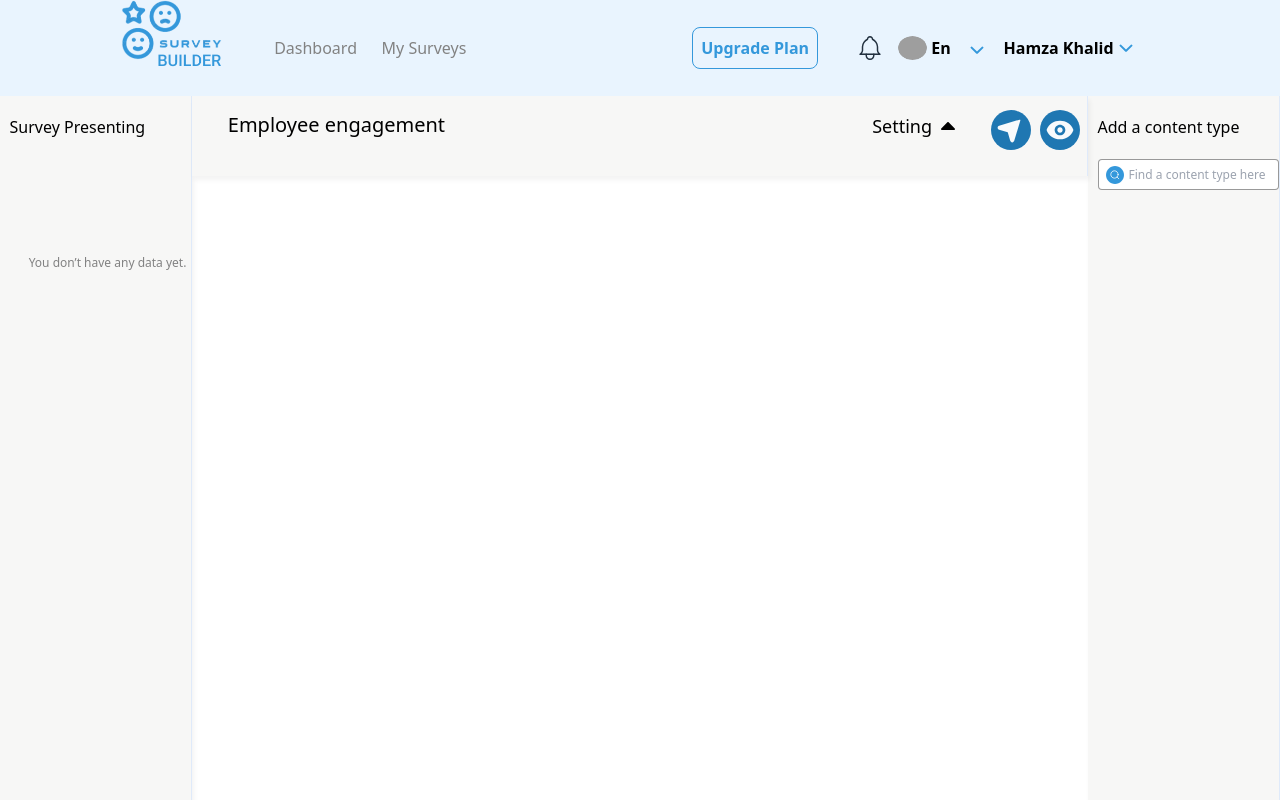
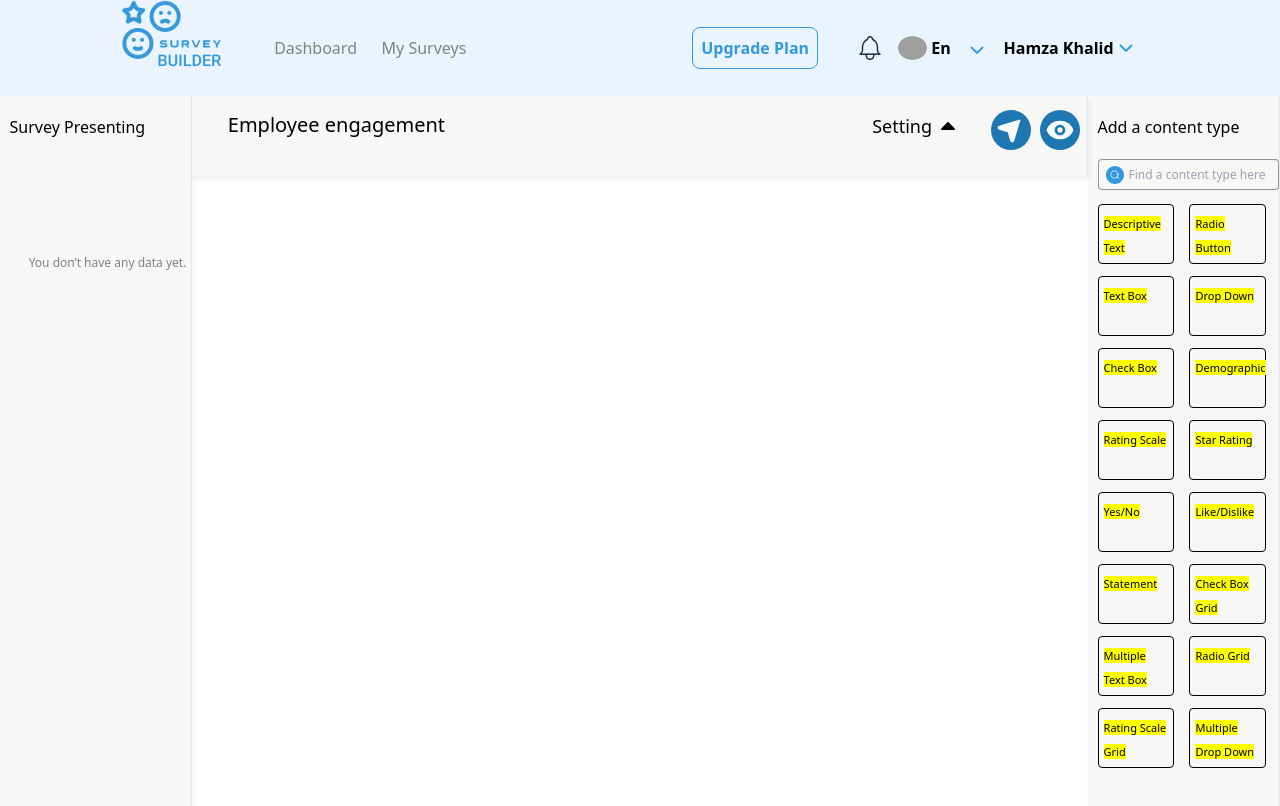
Before and after one commit to hamzakhalid910/Survey-Builder, a React (Vite) app: page /surveydashboard in a window 1280 px wide. Shown: the top 806 px of the page. Built offline with nearby package versions, Linux system fonts and the light colour scheme; grey boxes are pictures that could not be loaded.

Commit message:
update: "added draggable components in the right menu."

```diff
--- a/package.json
+++ b/package.json
@@ -12,6 +12,8 @@
   "dependencies": {
     "@reduxjs/toolkit": "^2.2.5",
     "react": "^18.2.0",
+    "react-dnd": "^16.0.1",
+    "react-dnd-html5-backend": "^16.0.1",
     "react-dom": "^18.2.0",
     "react-redux": "^9.1.2",
     "react-router-dom": "^6.23.1",
--- a/src/Components/Common/FindContent/style.scss
+++ b/src/Components/Common/FindContent/style.scss
@@ -10,7 +10,7 @@
       .search-input {
         width: 100%; /* Adjust width as needed */
         height: 80%;
-
+        background-color: #F7F7F6;
         padding: 10px;
         padding-left: 30px;
         font-size: 12px;
@@ -21,11 +21,11 @@
 
       .search-icon {
         position: absolute;
-
         top: 40%;
         transform: translateY(-50%);
         cursor: pointer;
          /* Color of the SVG icon */
       }
+
     }
   }
--- a/src/Components/CustomDropdown/index.jsx
+++ b/src/Components/CustomDropdown/index.jsx
@@ -40,7 +40,7 @@ const CustomDropdown = ({ options, value, onChange, placeholder }) => {
         <Search />
       </div>
       <div className="custom-dropdown--arrow-icon" onClick={handleArrowClick}>
-      <SvgIconRenderer isOpen={isOpen} type='DropDown'/>
+        <SvgIconRenderer isOpen={isOpen} type="DropDown" />
       </div>
 
       {isOpen && (
--- /dev/null
+++ b/src/Components/DraggableComponent/ComponentRender/index.jsx
@@ -0,0 +1,34 @@
+import React from 'react';
+import SmallComponent from '../SmallComponent/index';
+import './style.scss'
+
+const ComponentRender = () => {
+  const componentsData = [
+    { name: 'Descriptive Text' },
+    { name: 'Radio Button' },
+    { name: 'Text Box' },
+    { name: 'Drop Down' },
+    { name: 'Check Box' },
+    { name: 'Demographic' },
+    { name: 'Rating Scale' },
+    { name: 'Star Rating' },
+    { name: 'Yes/No' },
+    { name: 'Like/Dislike' },
+    { name: 'Statement' },
+    { name: 'Check Box Grid' },
+    { name: 'Multiple Text Box' },
+    { name: 'Radio Grid' },
+    { name: 'Rating Scale Grid' },
+    { name: 'Multiple Drop Down' },
+  ];
+
+  return (
+    <div className='hey'>
+      {componentsData.map((data, index) => (
+        <SmallComponent key={index} name={data.name} />
+      ))}
+    </div>
+  );
+};
+
+export default ComponentRender;
--- /dev/null
+++ b/src/Components/DraggableComponent/ComponentRender/style.scss
@@ -0,0 +1,8 @@
+.hey{
+    display: flex;
+  flex-wrap: wrap;
+  width: 100%; /* Adjust width as needed */
+
+
+
+}
--- /dev/null
+++ b/src/Components/DraggableComponent/SmallComponent/index.jsx
@@ -0,0 +1,25 @@
+import React from 'react';
+import { useDrag } from 'react-dnd';
+import './style.scss';
+
+const SmallComponent = ({ name }) => {
+  const [{ isDragging }, drag] = useDrag(() => ({
+    type: 'COMPONENT',
+    item: { name },
+    collect: (monitor) => ({
+      isDragging: monitor.isDragging(),
+    }),
+  }));
+
+  return (
+    <div
+      ref={drag}
+      className="small-component"
+      style={{ opacity: isDragging ? 0.5 : 1 }}
+    >
+      <span className='name'>{name}</span>
+    </div>
+  );
+};
+
+export default SmallComponent;
--- /dev/null
+++ b/src/Components/DraggableComponent/SmallComponent/style.scss
@@ -0,0 +1,17 @@
+.small-component {
+    border: 1px solid black;
+    border-radius: 4px;
+    margin: 6px;
+    margin-left: 5%;
+    padding: 5px;
+    width: 40%;
+    height: 60px;
+
+
+    .name{
+        font-size: 11px;
+        background-color: yellow;
+        align-items: center;
+    }
+
+  }
--- a/src/Components/SurveyDashboard/LeftMenu/style.scss
+++ b/src/Components/SurveyDashboard/LeftMenu/style.scss
@@ -3,7 +3,7 @@
   position: absolute;
 
 
-  height: calc(100% - 12vh); /* Full height minus height of the header */
+  height: 100%; /* Full height minus height of the header */
   width: 15%; /* Adjust width as needed */
   background-color: #F7F7F6;
   border-right: 1px solid #C7DEFF80;
--- a/src/Components/SurveyDashboard/RightMenu/index.jsx
+++ b/src/Components/SurveyDashboard/RightMenu/index.jsx
@@ -1,19 +1,21 @@
 // RightMenu.jsx
-import React from 'react';
-import './style.scss';
-import { SearchTemplates } from '../../Common/SearchTemplate';
-import FindContent from '../../Common/FindContent';
+import React from "react";
+import "./style.scss";
+import { SearchTemplates } from "../../Common/SearchTemplate";
+import FindContent from "../../Common/FindContent";
+import ComponentRender from "../../DraggableComponent/ComponentRender";
 
 function RightMenu() {
   return (
     <div className="right-menu--parent">
-
-      <div className='right-menu--child1'>
-        <span className='right-menu--child1 title'>Add a content type</span>
-        <div className='right-menu--child1 search'>
-        <FindContent/>
+      <div className="right-menu--child1">
+        <span className="right-menu--child1 title">Add a content type</span>
+        <div className="right-menu--child1 search">
+          <FindContent />
         </div>
-
+      </div>
+      <div>
+      <ComponentRender/>
       </div>
 
     </div>
--- a/src/Components/SurveyDashboard/RightMenu/style.scss
+++ b/src/Components/SurveyDashboard/RightMenu/style.scss
@@ -3,7 +3,7 @@
   position: absolute;
   /* Height of the header */
   right: 0;
-  height: calc(100% - 12vh); /* Full height minus height of the header */
+  height: 100%;  /* Full height minus height of the header */
   width: 15%; /* Adjust width as needed */
   background-color: #F7F7F6;
   border-right: 1px solid #C7DEFF80;
--- /dev/null
+++ b/src/Context/DnDContext.jsx
@@ -0,0 +1,12 @@
+import { HTML5Backend } from 'react-dnd-html5-backend';
+import { DndProvider } from 'react-dnd';
+
+const DnDContext = ({ children }) => {
+  return (
+    <DndProvider backend={HTML5Backend}>
+      {children}
+    </DndProvider>
+  );
+};
+
+export default DnDContext;
--- a/src/Pages/SurveyDashboard/index.jsx
+++ b/src/Pages/SurveyDashboard/index.jsx
@@ -5,15 +5,19 @@ import LeftMenu from '../../Components/SurveyDashboard/LeftMenu';
 import RightMenu from '../../Components/SurveyDashboard/RightMenu';
 import MiddleBar from '../../Components/SurveyDashboard/MiddleBar';
 import Header from '../../Components/Common/Header';
+import DnDContext from '../../Context/DnDContext';
 
 
 function SurveyDashboard() {
   return (
     <div >
+      <DnDContext>
       <Header/>
       <LeftMenu />
       <RightMenu />
       <MiddleBar />
+      </DnDContext>
+
     </div>
   );
 }
```
Also changed, not shown: 1 other file (tests, documents, lock files or other folders).
